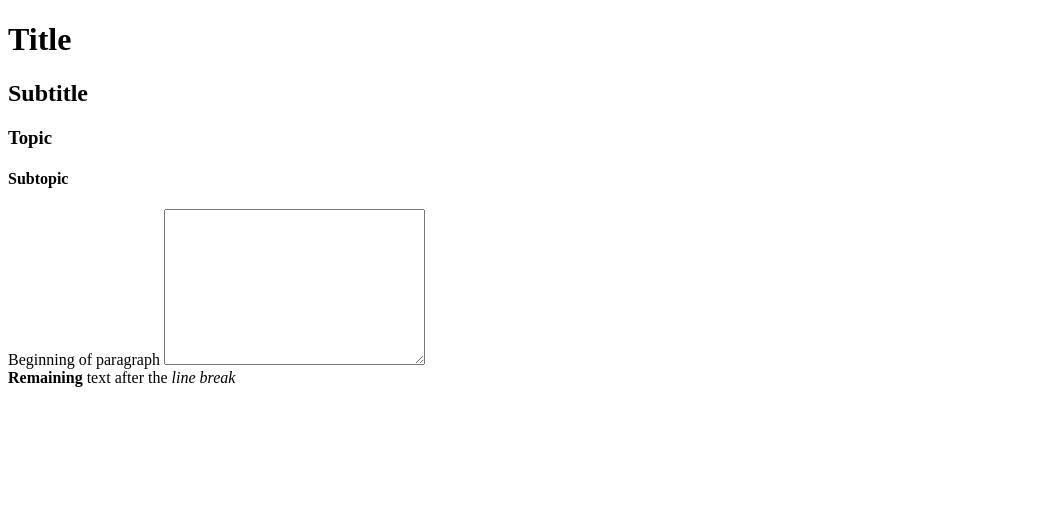
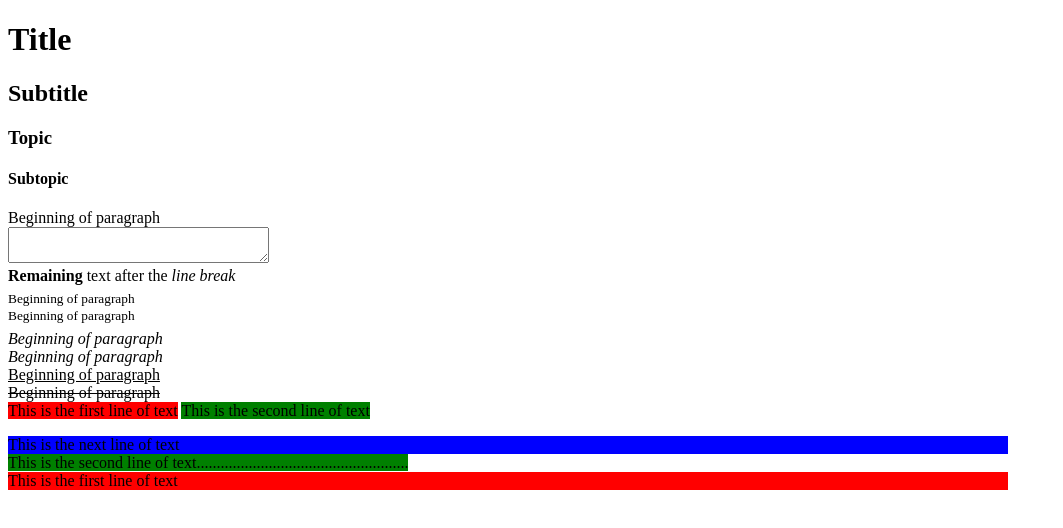
Before and after one commit to chisoftltd/Web5.0Project, a plain HTML site: page index.html in a window 1280 px wide. Shown: the whole page, without its empty margins (0-1063 px from the left). Drawn offline with Linux system fonts and the light colour scheme.

Commit message:
more codes

```diff
--- a/index.html
+++ b/index.html
@@ -9,9 +9,29 @@
         <h3>Topic</h3>
         <h4>Subtopic</h4>
         <p>
-            Beginning of paragraph <textarea name="" id="" cols="30" rows="10"></textarea>
+            Beginning of paragraph
+            <br/>
+            <textarea name="" id="" cols="30" rows="2"></textarea>
             <br/>
             <strong>Remaining</strong> text after the <i>line break</i>
+            <br/>
+            <sub>Beginning of paragraph</sub>
+            <br/>
+            <sup>Beginning of paragraph</sup>
+            <br/>
+            <i>Beginning of paragraph</i>
+            <br/>
+            <em>Beginning of paragraph</em>
+            <br/>
+            <ins>Beginning of paragraph</ins>
+            <br/>
+            <del>Beginning of paragraph</del>
+            <br/>
+            <span style="background-color: red;">This is the first line of text</span>
+            <span style="background-color: green;">This is the second line of text</span>
+            <div style="background-color: blue; width: 1000px;">This is the next line of text</div>
+            <span style="background-color: green; width: 1000px;">This is the second line of text.....................................................</span>
+            <div style="background-color: red; width: 1000px;">This is the first line of text</div>
         </p>
     </body>
 </html>
```
